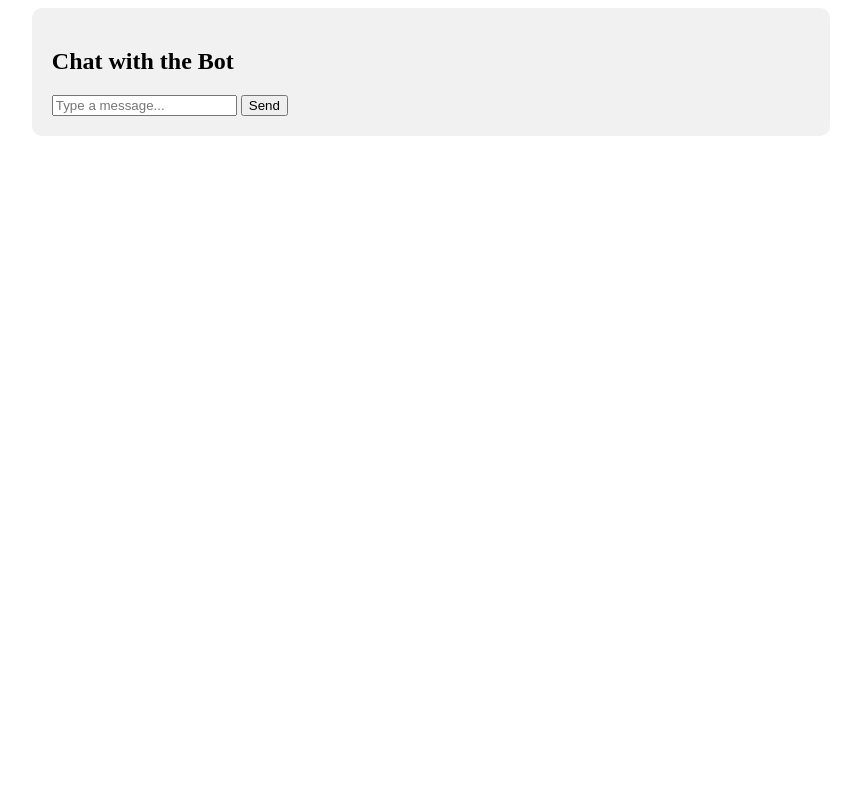
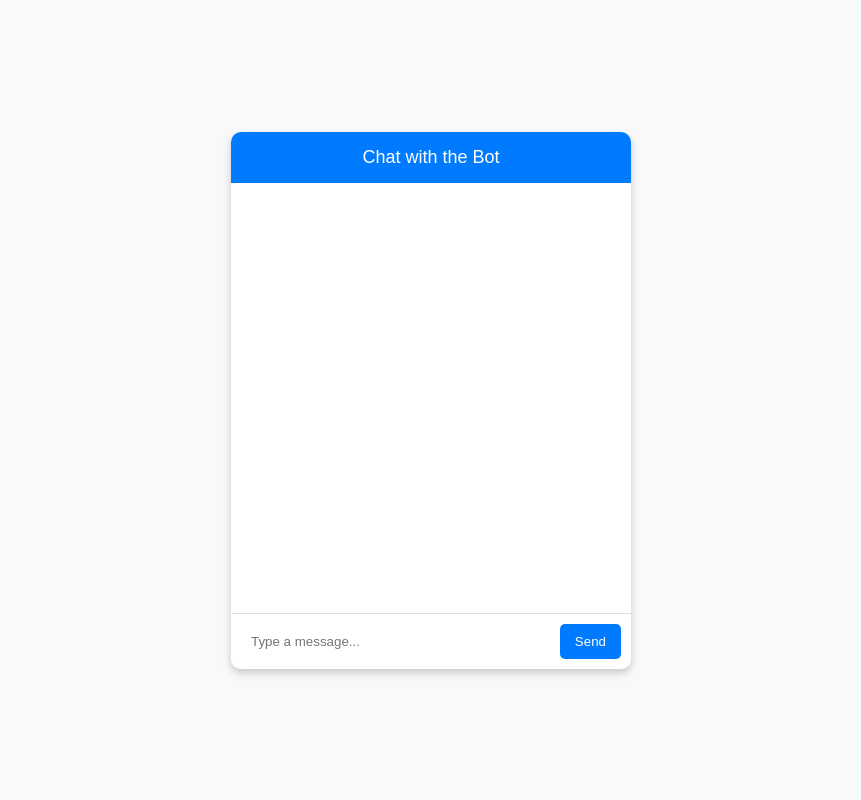
Before and after one commit to INEcodes/Health_chatbot, a Django app: page / in a window 1280 px wide. Shown: the whole page, without its empty margins (209-1070 px from the left). Run offline with Django 3.2, Linux system fonts and the light colour scheme; parts of the project's set-up code (start-up, migrations or seed data) failed here and were passed over.

Commit message:
UI Improvement

```diff
--- a/Web_page/chatbot_project/chatbot/templates/chatbot/index.html
+++ b/Web_page/chatbot_project/chatbot/templates/chatbot/index.html
@@ -1,4 +1,3 @@
-<!-- chatbot/templates/chatbot/index.html -->
 <!DOCTYPE html>
 <html lang="en">
 <head>
@@ -6,65 +5,132 @@
     <meta name="viewport" content="width=device-width, initial-scale=1.0">
     <title>Chatbot</title>
     <style>
+        body {
+            font-family: Arial, sans-serif;
+            background-color: #f8f9fa;
+            display: flex;
+            justify-content: center;
+            align-items: center;
+            height: 100vh;
+            margin: 0;
+        }
+        .chat-container {
+            width: 400px;
+            background: white;
+            border-radius: 10px;
+            box-shadow: 0 4px 8px rgba(0, 0, 0, 0.2);
+            overflow: hidden;
+            display: flex;
+            flex-direction: column;
+        }
+        .chat-header {
+            background: #007bff;
+            color: white;
+            padding: 15px;
+            text-align: center;
+            font-size: 18px;
+        }
         .chat-box {
-            width: 60%;
-            margin: 0 auto;
-            background-color: #f1f1f1;
-            padding: 20px;
-            border-radius: 10px;
+            padding: 15px;
+            height: 400px;
+            overflow-y: auto;
+            display: flex;
+            flex-direction: column;
         }
         .messages {
-            list-style-type: none;
+            list-style: none;
             padding: 0;
             margin: 0;
         }
-        .messages li {
+        .message {
+            padding: 10px;
+            border-radius: 5px;
             margin-bottom: 10px;
+            max-width: 80%;
         }
         .user-msg {
-            background-color: #e0e0e0;
-            padding: 10px;
-            border-radius: 5px;
+            align-self: flex-end;
+            background: #dcf8c6;
         }
         .bot-msg {
-            background-color: #87CEEB;
+            align-self: flex-start;
+            background: #f1f1f1;
+        }
+        .chat-input {
+            display: flex;
+            border-top: 1px solid #ddd;
             padding: 10px;
+            background: #fff;
+        }
+        .chat-input input {
+            flex: 1;
+            padding: 10px;
+            border: none;
             border-radius: 5px;
+            outline: none;
+        }
+        .chat-input button {
+            padding: 10px 15px;
+            background: #007bff;
+            color: white;
+            border: none;
+            border-radius: 5px;
+            margin-left: 10px;
+            cursor: pointer;
+        }
+        .chat-input button:hover {
+            background: #0056b3;
         }
     </style>
 </head>
 <body>
-    <div class="chat-box">
-        <h2>Chat with the Bot</h2>
-        <ul class="messages" id="messages"></ul>
-        <input type="text" id="user-input" placeholder="Type a message..." />
-        <button onclick="sendMessage()">Send</button>
+    <div class="chat-container">
+        <div class="chat-header">Chat with the Bot</div>
+        <div class="chat-box" id="chat-box">
+            <ul class="messages" id="messages"></ul>
+        </div>
+        <div class="chat-input">
+            <input type="text" id="user-input" placeholder="Type a message..." onkeypress="handleKeyPress(event)" />
+            <button onclick="sendMessage()">Send</button>
+        </div>
     </div>
 
     <script>
         function sendMessage() {
-            const userMessage = document.getElementById('user-input').value;
+            const userInput = document.getElementById('user-input');
+            const userMessage = userInput.value.trim();
             const messagesList = document.getElementById('messages');
+            const chatBox = document.getElementById('chat-box');
 
-            // Display the user's message
+            if (userMessage === '') return;
+
+            // Display user message
             const userMessageElement = document.createElement('li');
-            userMessageElement.classList.add('user-msg');
+            userMessageElement.classList.add('message', 'user-msg');
             userMessageElement.textContent = userMessage;
             messagesList.appendChild(userMessageElement);
 
-            // Clear the input field
-            document.getElementById('user-input').value = '';
+            // Clear input field
+            userInput.value = '';
+            chatBox.scrollTop = chatBox.scrollHeight;
 
-            // Send the message to the server via AJAX
-            fetch(`/chat/?message=${userMessage}`)
+            // Send message to server
+            fetch(`/chat/?message=${encodeURIComponent(userMessage)}`)
                 .then(response => response.json())
                 .then(data => {
-                    // Display the bot's response
+                    // Display bot response
                     const botMessageElement = document.createElement('li');
-                    botMessageElement.classList.add('bot-msg');
+                    botMessageElement.classList.add('message', 'bot-msg');
                     botMessageElement.textContent = data.response;
                     messagesList.appendChild(botMessageElement);
+                    chatBox.scrollTop = chatBox.scrollHeight;
                 });
+        }
+
+        function handleKeyPress(event) {
+            if (event.key === 'Enter') {
+                sendMessage();
+            }
         }
     </script>
 </body>
```
Also changed, not shown: 2 other files.
